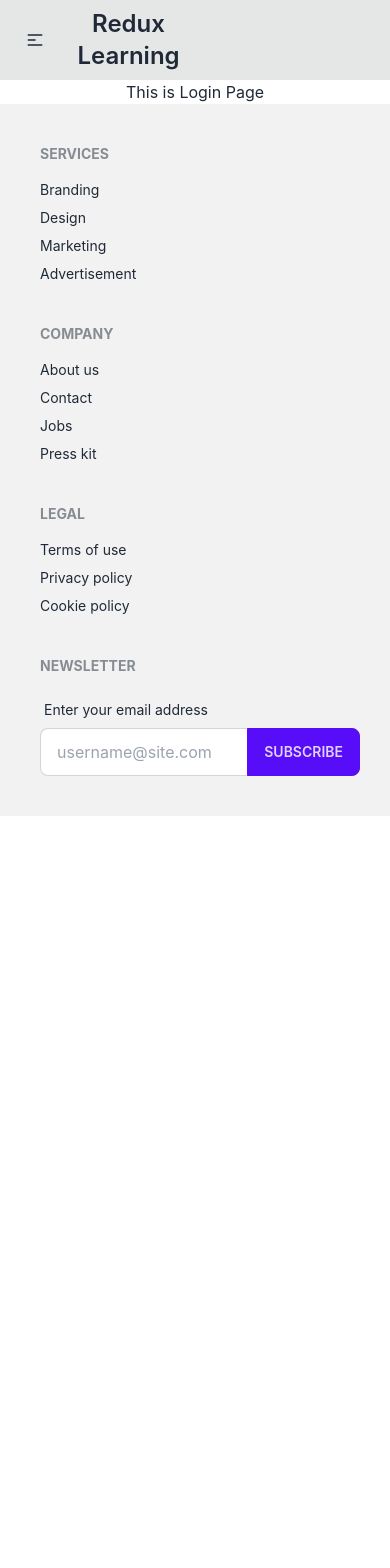
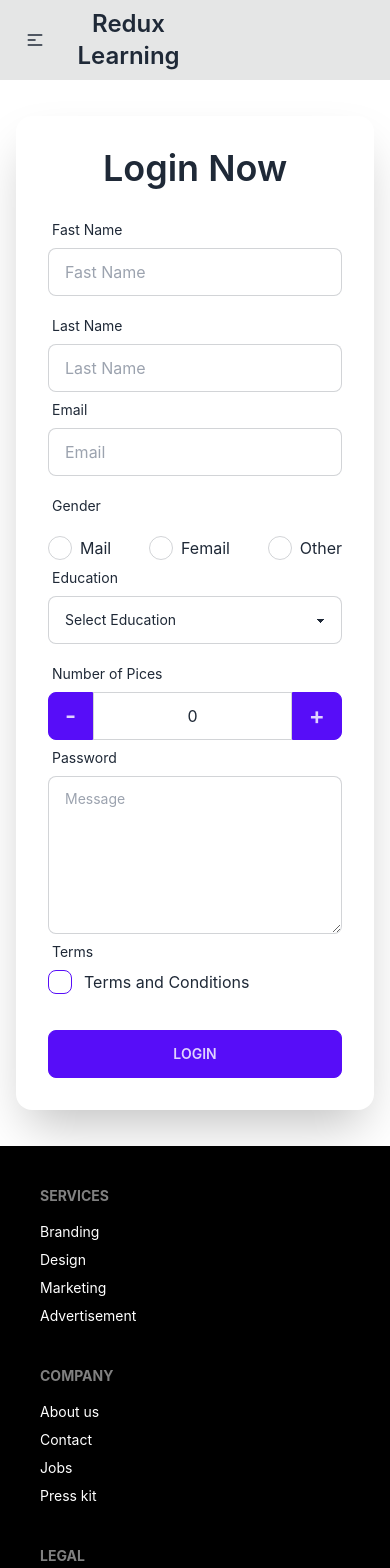
Before and after one commit to Mazharul430106/redux-learning-one, a React (Create React App) app: page /login in a window 390 px wide. Shown: the top 1568 px of the page. Before the commit the page ends 844 px from the top, so only its background shows below. Built offline with nearby package versions, Linux system fonts and the light colour scheme.

Commit message:
added login form with responsive

```diff
--- a/public/index.html
+++ b/public/index.html
@@ -10,34 +10,12 @@
       content="Web site created using create-react-app"
     />
     <link rel="apple-touch-icon" href="%PUBLIC_URL%/logo192.png" />
-    <!--
-      manifest.json provides metadata used when your web app is installed on a
-      user's mobile device or desktop. See https://developers.google.com/web/fundamentals/web-app-manifest/
-    -->
     <link rel="manifest" href="%PUBLIC_URL%/manifest.json" />
-    <!--
-      Notice the use of %PUBLIC_URL% in the tags above.
-      It will be replaced with the URL of the `public` folder during the build.
-      Only files inside the `public` folder can be referenced from the HTML.
 
-      Unlike "/favicon.ico" or "favicon.ico", "%PUBLIC_URL%/favicon.ico" will
-      work correctly both with client-side routing and a non-root public URL.
-      Learn how to configure a non-root public URL by running `npm run build`.
-    -->
-    <title>React App</title>
+    <title>Redux Website</title>
   </head>
   <body>
     <noscript>You need to enable JavaScript to run this app.</noscript>
     <div id="root"></div>
-    <!--
-      This HTML file is a template.
-      If you open it directly in the browser, you will see an empty page.
-
-      You can add webfonts, meta tags, or analytics to this file.
-      The build step will place the bundled scripts into the <body> tag.
-
-      To begin the development, run `npm start` or `yarn start`.
-      To create a production bundle, use `npm run build` or `yarn build`.
-    -->
   </body>
 </html>
--- a/src/Pages/Login/Login.js
+++ b/src/Pages/Login/Login.js
@@ -2,8 +2,109 @@ import React from 'react';
 
 const Login = () => {
     return (
-        <div>
-            <h1>This is Login Page</h1>
+        <div className="hero my-5 ">
+            <div className="hero-content lg:max-w-[900px] w-full flex-col lg:flex-row-reverse">
+                <div className="card flex-shrink-0 w-full shadow-2xl bg-base-100">
+                    <div className="card-body">
+                        <h1 className='text-4xl mb-4 font-semibold'>Login Now</h1>
+                        <form action="">
+                            <div className='grid lg:grid-cols-2 grid-cols-1 gap-3'>
+                                <div className="form-control">
+                                    <label className="label">
+                                        <span className="label-text">Fast Name</span>
+                                    </label>
+                                    <input type="text" name='fastName' placeholder="Fast Name" className="input input-bordered focus:outline-none" />
+                                </div>
+                                <div className="form-control">
+                                    <label className="label">
+                                        <span className="label-text">Last Name</span>
+                                    </label>
+                                    <input type="text" name='lastName' placeholder="Last Name" className="input input-bordered focus:outline-none" />
+                                </div>
+                            </div>
+
+                            <div className='grid lg:grid-cols-2 grid-cols-1 gap-3'>
+                                <div className="form-control">
+                                    <label className="label">
+                                        <span className="label-text">Email</span>
+                                    </label>
+                                    <input type="email" name='email' placeholder="Email" className="input input-bordered focus:outline-none" />
+                                </div>
+                                <div className="form-control">
+                                    <label className="label">
+                                        <span className="label-text">Gender</span>
+                                    </label>
+                                    <div className='flex items-center justify-between mt-3'>
+                                        <div className='flex items-center gap-2'>
+                                            <input type="radio" name="gender" className="radio" />
+                                            <span>Mail</span>
+                                        </div>
+                                        <div className='flex items-center gap-2'>
+                                            <input type="radio" name="gender" className="radio" />
+                                            <span>Femail</span>
+                                        </div>
+                                        <div className='flex items-center gap-2'>
+                                            <input type="radio" name="gender" className="radio" />
+                                            <span>Other</span>
+                                        </div>
+                                    </div>
+                                </div>
+                            </div>
+
+                            <div className='grid lg:grid-cols-2 grid-cols-1 gap-3'>
+                                <div className="form-control">
+                                    <label className="label">
+                                        <span className="label-text">Education</span>
+                                    </label>
+                                    <select name='education' className="select select-bordered focus:outline-none">
+                                        <option disabled selected>Select Education</option>
+                                        <option value='Ssc'>Ssc</option>
+                                        <option value='Hsc'>Hsc</option>
+                                        <option value='Bsc'>Bsc</option>
+                                        <option value='Msc'>Msc</option>
+                                    </select>
+                                </div>
+                                <div className='form-control w-full'>
+                                    <label className="label">
+                                        <span className="label-text">Number of Pices</span>
+                                    </label>
+                                    <div className='flex items-center w-full'>
+                                        <button className='btn btn-primary rounded-none rounded-l-lg font-semibold text-2xl '>-</button>
+                                        <div className='form-control w-full'>
+                                            <input className="w-full input input-bordered rounded-none text-center focus:outline-none px-0" type="text" value='0' />
+                                        </div>
+                                        <button className='btn btn-primary rounded-none rounded-r-lg font-semibold text-2xl '>+</button>
+                                    </div>
+                                </div>
+                            </div>
+
+                            <div className="form-control">
+                                <label className="label">
+                                    <span className="label-text">Password</span>
+                                </label>
+                                <textarea name='message' rows='5' className="textarea textarea-bordered focus:outline-none" placeholder="Message"></textarea>
+                            </div>
+
+                            <div className='grid lg:grid-cols-2 grid-cols-1 gap-3'>
+                                <div className="form-control">
+                                    <label className="label">
+                                        <span className="label-text">Terms</span>
+                                    </label>
+                                    <div className='flex items-center gap-3 '>
+                                        <input type="checkbox" className="checkbox checkbox-primary" />
+                                        <span> Terms and Conditions </span>
+                                    </div>
+                                </div>
+
+                                <div className="form-control mt-6">
+                                    <button className="btn btn-primary">Login</button>
+                                </div>
+                            </div>
+
+                        </form>
+                    </div>
+                </div>
+            </div>
         </div>
     );
 };
--- a/src/Shared/Footer/Footer.js
+++ b/src/Shared/Footer/Footer.js
@@ -2,7 +2,7 @@ import React from 'react';
 
 const Footer = () => {
     return (
-        <footer className="footer p-10 bg-base-200 text-base-content">
+        <footer className="footer p-10 text-base-content bg-black text-white">
             <div>
                 <span className="footer-title">Services</span>
                 <a className="link link-hover">Branding</a>
@@ -25,12 +25,12 @@ const Footer = () => {
             </div>
             <div>
                 <span className="footer-title">Newsletter</span>
-                <div className="form-control w-80">
+                <div className="form-control w-full">
                     <label className="label">
                         <span className="label-text">Enter your email address</span>
                     </label>
                     <div className="relative">
-                        <input type="text" placeholder="username@site.com" className="input input-bordered w-full pr-16" />
+                        <input type="text" placeholder="Enter your email" className="input input-bordered w-full pr-16" />
                         <button className="btn btn-primary absolute top-0 right-0 rounded-l-none">Subscribe</button>
                     </div>
                 </div>
--- a/src/Shared/Navbar/Navbar.js
+++ b/src/Shared/Navbar/Navbar.js
@@ -19,7 +19,7 @@ const Navbar = () => {
                     <label tabIndex={0} className="btn btn-ghost lg:hidden">
                         <svg xmlns="http://www.w3.org/2000/svg" className="h-5 w-5" fill="none" viewBox="0 0 24 24" stroke="currentColor"><path strokeLinecap="round" strokeLinejoin="round" strokeWidth="2" d="M4 6h16M4 12h8m-8 6h16" /></svg>
                     </label>
-                    <ul tabIndex={0} className="menu menu-sm dropdown-content mt-3 p-2 shadow bg-base-100 rounded-box w-52">
+                    <ul tabIndex={0} className="z-10 menu menu-sm dropdown-content mt-3 p-2 shadow bg-base-100 rounded-box w-52">
                         {menuItems}
                     </ul>
                 </div>
```
Also changed, not shown: 2 other files (tests, documents, lock files or other folders).
